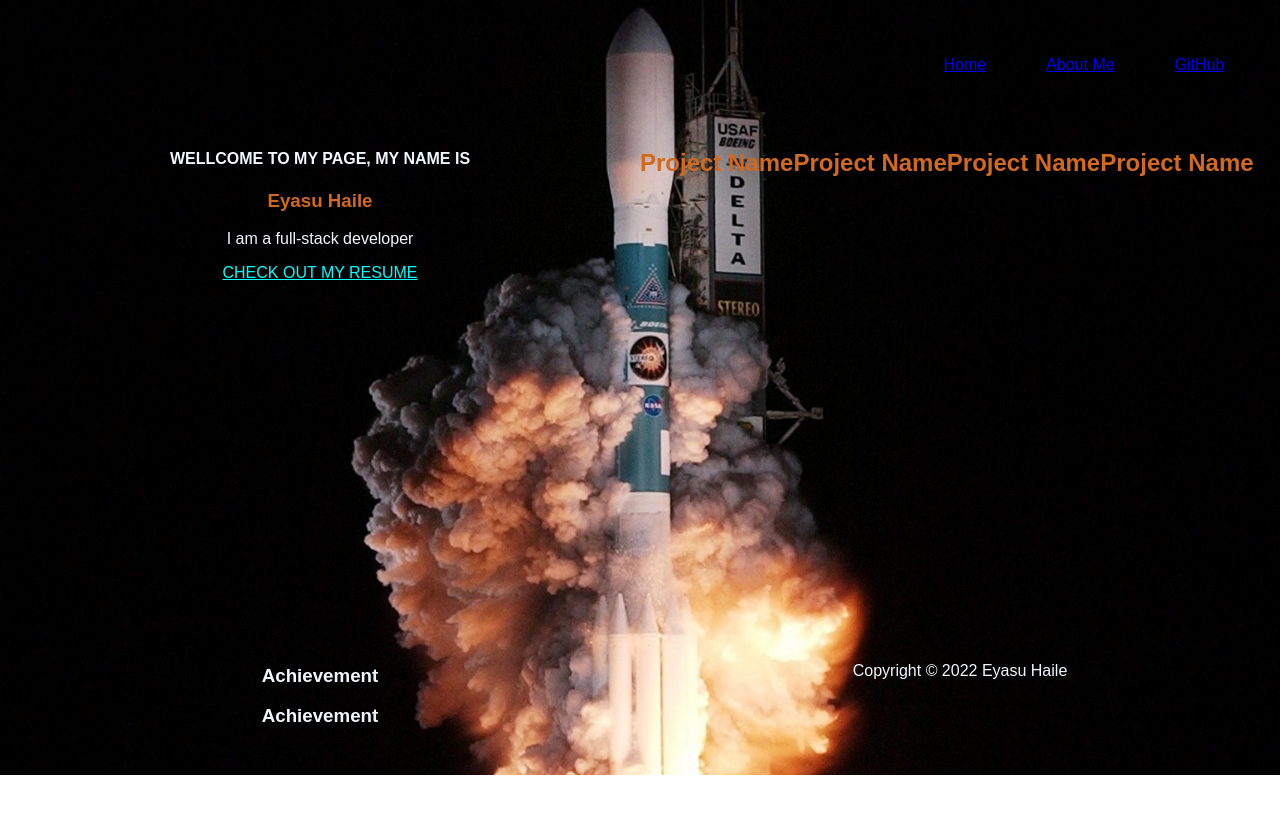
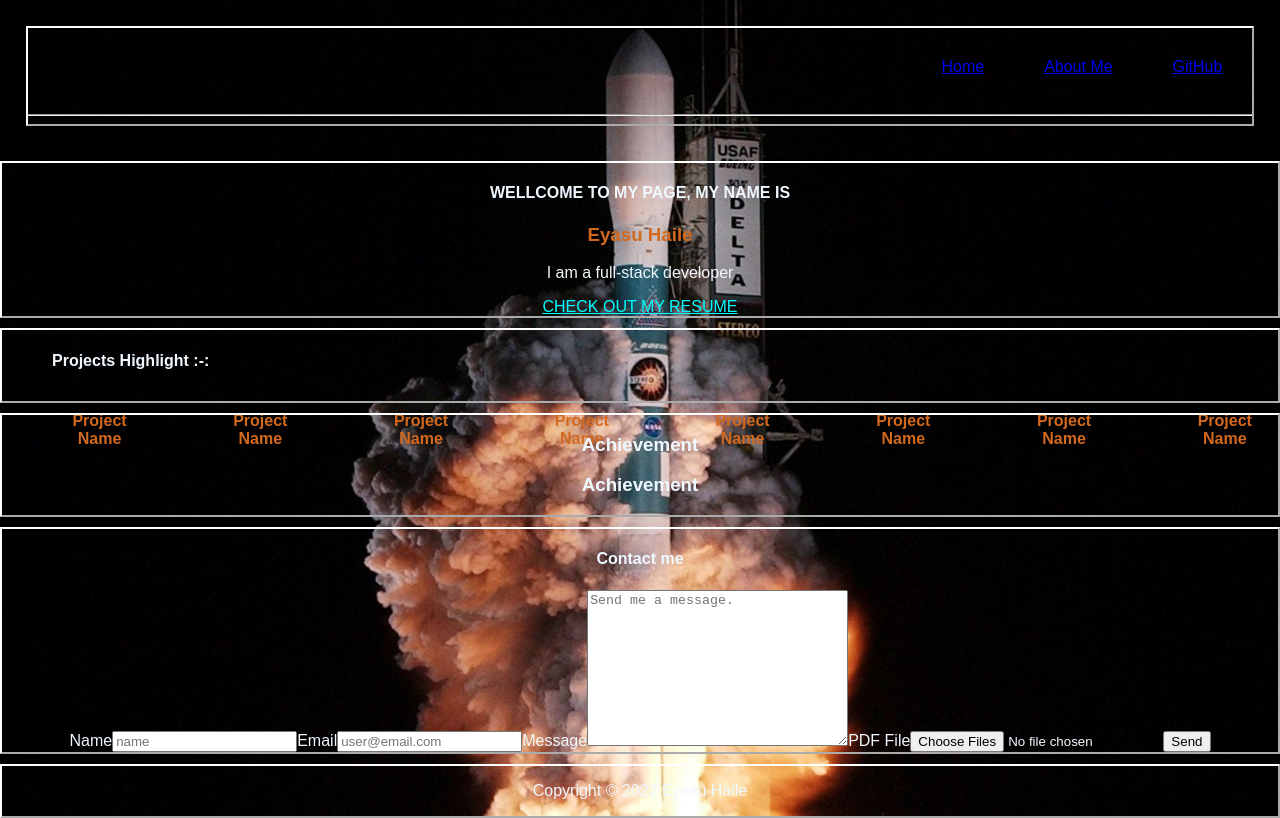
Before and after one commit to eyasuh/react-profilepage, a React (Create React App) app: page / in a window 1280 px wide. Built offline with nearby package versions, Linux system fonts and the light colour scheme.

Commit message:
contact component

```diff
--- a/src/App.css
+++ b/src/App.css
@@ -9,45 +9,40 @@
   color: aliceblue;
   display: grid;
   grid-template-columns: 1fr 1fr;
-  grid-template-rows: 1fr 4fr 1fr;
+  grid-template-rows: 1fr repeat(4 1fr) 1fr;
   grid-template-areas:
-        "header header"
-        "main data"
-        "footer footer";
-
+    "header header"
+    "intro intro"
+    "projects projects"
+    "achievements achievements"
+    "contacts contacts"
+    "footer footer";
+  gap: 10px;
+}
+.App > * {
+  border: 2px outset white;
 }
 
-.App-logo {
-  height: 40vmin;
-  pointer-events: none;
+.header {
+  grid-area: header;
 }
 
-@media (prefers-reduced-motion: no-preference) {
-  .App-logo {
-    animation: App-logo-spin infinite 20s linear;
-  }
+.intro {
+  grid-area: intro;
 }
 
-.App-header {
-  background-color: #282c34;
-  min-height: 100vh;
-  display: flex;
-  flex-direction: column;
-  align-items: center;
-  justify-content: center;
-  font-size: calc(10px + 2vmin);
-  color: white;
+.projects {
+  grid-area: projects;
 }
 
-.App-link {
-  color: #61dafb;
+.achievements {
+  grid-area: achievements;
 }
 
-@keyframes App-logo-spin {
-  from {
-    transform: rotate(0deg);
-  }
-  to {
-    transform: rotate(360deg);
-  }
+.contacts {
+  grid-area: contacts;
 }
+
+.footer {
+  grid-area: footer;
+}
--- a/src/App.js
+++ b/src/App.js
@@ -1,20 +1,20 @@
-import logo from './logo.svg';
 import './App.css';
 import Header from './Components/Header/Header.js';
 import Footer from "./Components/Footer/Footer";
 import Intro from "./Components/Introduction/Intro";
 import Projects from "./Components/Projects/Projects";
 import Achievements from "./Components/Achievements/Achievements";
+import Contacts from "./Components/Contacts/Contacts";
 
 function App() {
     return (
         <div className="App">
-            <Header className="App-header"/>
-            <Intro />
-            <Projects />
-            <Achievements />
-            {/*<Contacts />*/}
-            <Footer />
+            <Header className="app-header"/>
+            <Intro className="intro" />
+            <Projects className='projects'/>
+            <Achievements className='achievements'/>
+            <Contacts className='contacts'/>
+            <Footer className='footer'/>
         </div>
     );
 }
--- a/src/Components/Achievements/Achievements.js
+++ b/src/Components/Achievements/Achievements.js
@@ -4,7 +4,7 @@ import Achievement from '../Achievement/Achievement.js';
 function Achievements() {
     return (
         <>
-            <section>
+            <section className='achievements'>
                 <Achievement/>
                 <Achievement/>
             </section>
--- /dev/null
+++ b/src/Components/Contacts/Contacts.css
@@ -0,0 +1,3 @@
+.contact {
+    display: flex;
+}
--- /dev/null
+++ b/src/Components/Contacts/Contacts.js
@@ -0,0 +1,31 @@
+import './Contacts.css';
+
+function Contacts() {
+    return (
+        <section className='contacts'>
+            <h4>Contact me</h4>
+            <form action="#" method="post">
+                <label>
+                    Name
+                    <input name="name" type="text" placeholder="name" />
+                </label>
+                <label>
+                    Email
+                    <input name="email" type="email" required placeholder="user@email.com" />
+                </label>
+                <label>
+                    Message
+                    <textarea placeholder="Send me a message." cols="30" rows="10"></textarea>
+                </label>
+                <label>
+                    PDF File
+                    <input type="file" accept="PDF/*" multiple/>
+                </label>
+
+                <button type="submit">Send</button>
+            </form>
+        </section>
+    );
+}
+
+export default Contacts;
--- a/src/Components/Header/Header.js
+++ b/src/Components/Header/Header.js
@@ -2,7 +2,7 @@ import './Header.css';
 
 function Header() {
     return (
-        <header>
+        <header className='app-header'>
             <nav role="navigation">
                 <ul className="navbar">
                     <li><a href="#">Home</a></li>
@@ -13,6 +13,7 @@ function Header() {
                     </li>
                 </ul>
             </nav>
+            <hr />
         </header>
     );
 }
--- a/src/Components/Introduction/Intro.js
+++ b/src/Components/Introduction/Intro.js
@@ -3,7 +3,7 @@ import './Intro.css';
 function Intro() {
     return (
         <>
-        <main>
+        <main className='intro'>
             <section>
                 <article>
                     <h4>WELLCOME TO MY PAGE, MY NAME IS</h4>
--- a/src/Components/Project/Project.css
+++ b/src/Components/Project/Project.css
@@ -1,3 +1,8 @@
 h1 {
     color: chocolate;
 }
+
+.project {
+    height: 10px;
+    width: 10px;
+}
--- a/src/Components/Project/Project.js
+++ b/src/Components/Project/Project.js
@@ -2,9 +2,9 @@ import './Project.css';
 
 function Project() {
     return (
-        <>
-        <h1 className='project' >Project Name</h1>
-        </>
+        <section className='project'>
+            <h1 className='project-h' >Project Name</h1>
+        </section>
     );
 }
 export default Project;
--- a/src/Components/Projects/Projects.css
+++ b/src/Components/Projects/Projects.css
@@ -1,3 +1,18 @@
-.Project {
+.projects {
     display: flex;
+    flex-direction: column;
+    justify-content: space-around ;
+
 }
+
+.projects-header {
+    display: flex;
+    margin-left: 50px;
+}
+.projects section {
+    display: flex;
+    flex-direction: row;
+    justify-content: space-around;
+    gap: 10px;
+    flex-wrap: wrap;
+}
--- a/src/Components/Projects/Projects.js
+++ b/src/Components/Projects/Projects.js
@@ -1,15 +1,22 @@
 import './Projects.css';
 import Project from "../Project/Project";
-import {Fragment} from "react";
+import { Fragment } from "react";
 
 function Projects() {
     return (
         < >
-            <section className='Project'>
-                <Project className='project-list'/>
-                <Project className='project-list'/>
-                <Project className='project-list'/>
-                <Project className='project-list'/>
+            <section className='projects'>
+                <h4 className='projects-header'>Projects Highlight :-:</h4>
+                <section>
+                    <Project className='project-list' />
+                    <Project className='project-list' />
+                    <Project className='project-list' />
+                    <Project className='project-list' />
+                    <Project className='project-list' />
+                    <Project className='project-list' />
+                    <Project className='project-list' />
+                    <Project className='project-list' />
+                </section>
             </section>
         </>
     );
```
